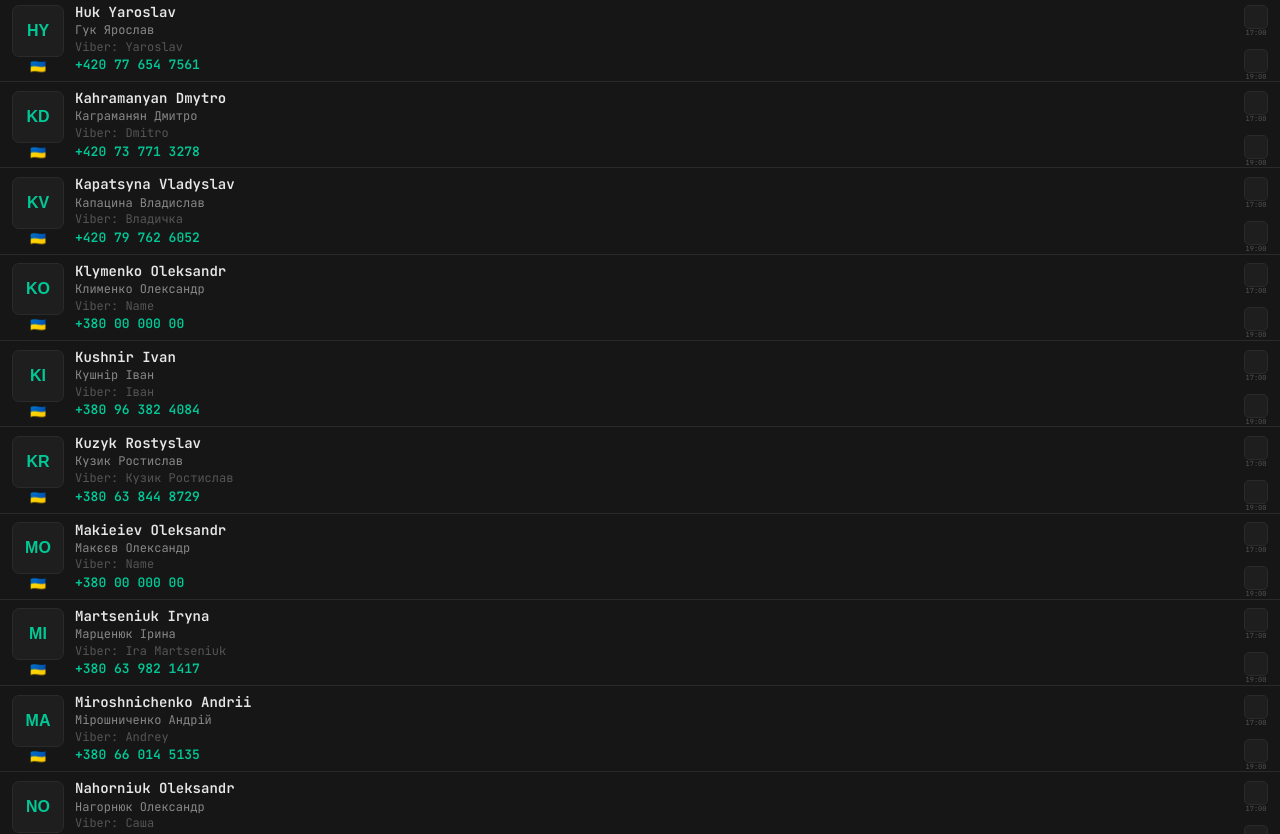
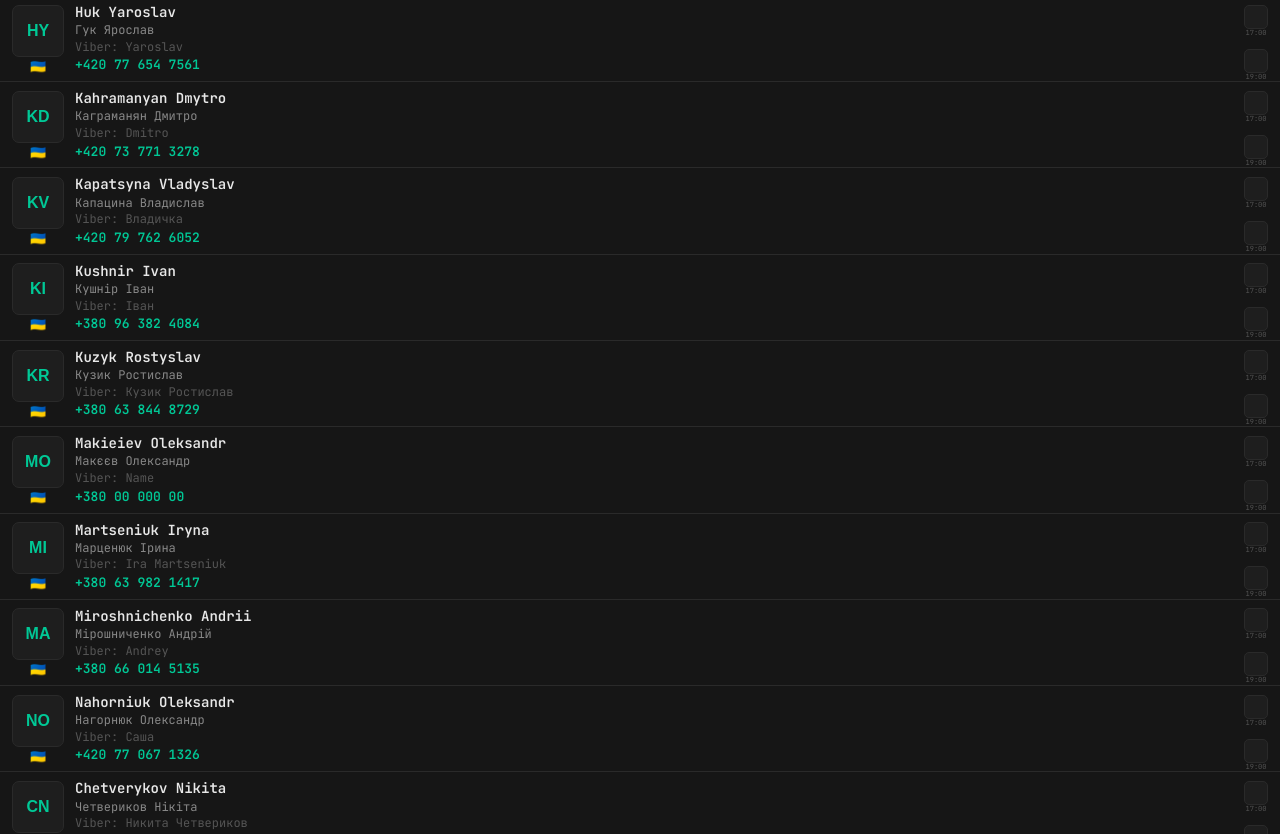
Before and after one commit to oleggorann/group.github.io, a plain HTML site: page index.html in a window 1280 px wide. Shown: the part 1017-1851 px from the top of the page. Drawn offline with Linux system fonts and the light colour scheme; a web font is replaced by a local one.

Commit message:
Update index.html

```diff
--- a/index.html
+++ b/index.html
@@ -754,14 +754,6 @@ const PEOPLE = [
     flag:  "🇺🇦",
   },
   {
-    en:    "Klymenko Oleksandr",
-    ua:    "Клименко Олександр",
-    viber: "Name",
-    phone: "+380 00 000 00",
-    photo: "photos/klymenko_oleksandr.jpg",
-    flag:  "🇺🇦",
-  },
-  {
     en:    "Kushnir Ivan",
     ua:    "Кушнір Іван",
     viber: "Іван",
```
